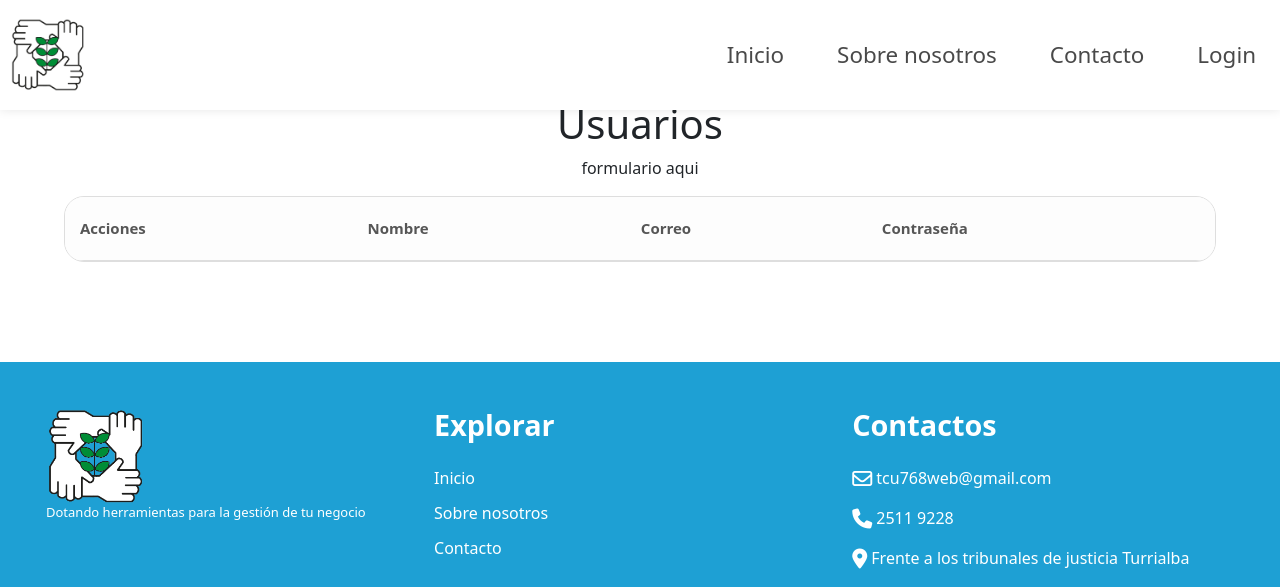
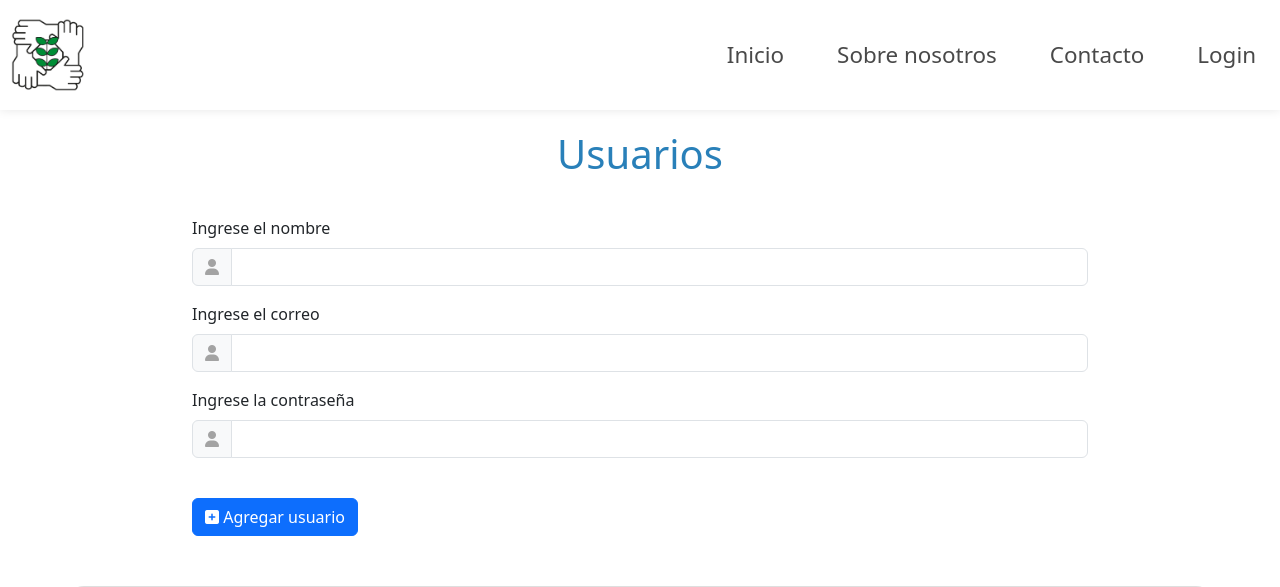
Before and after one commit to Alejandrovc6467/TCU-WEB, a PHP site: template view/usuarios.php in a window 1280 px wide. Shown: the top 587 px of the page. Run offline with PHP 8.4, Linux system fonts and the light colour scheme; the template is opened without the code that fills it, so the values that code supplies are empty; some libraries are stand-ins or nearby versions; some web fonts are replaced.

Commit message:
crud usuarios en desarrollo

```diff
--- a/public/css/usuarios.css
+++ b/public/css/usuarios.css
@@ -6,6 +6,41 @@
     align-items: center;
     justify-content: center;
 }
+
+
+
+
+.usuarios_title{
+    color: var(--titulo);
+    text-align: center;
+    margin-top: 30px;
+
+}
+
+.formulario_container{
+    width: 70%;
+    margin: 30px 0 50px 0;
+
+}
+
+.conatainerBotonFormularioModal{
+    margin-top: 40px;
+}
+
+
+
+
+
+
+
+
+
+
+
+
+
+
+
 
     /*---------- table usuarios registrados ------------*/
 
--- a/public/header.php
+++ b/public/header.php
@@ -17,7 +17,7 @@
 	<link rel="stylesheet" href="public/css/sobreNosotros.css?787">
 	<link rel="stylesheet" href="public/css/contacto.css?12">
 	<link rel="stylesheet" href="public/css/login.css?7">
-	<link rel="stylesheet" href="public/css/usuarios.css?2">
+	<link rel="stylesheet" href="public/css/usuarios.css?3">
 	<link rel="stylesheet" href="public/css/actividades.css?2">
 	<link rel="stylesheet" href="public/css/proyectos.css?2">
 
--- a/view/usuarios.php
+++ b/view/usuarios.php
@@ -7,12 +7,47 @@ include('public/header.php');
 
 <div class="usuarios_container">
 
-  <h1>Usuarios</h1>
+  <h1 class="usuarios_title">Usuarios</h1>
 
 
+  <div class="formulario_container">
 
-  <div class="formulario-container">
-    <p>formulario aqui</p>
+    <form id="agregarDocente">
+
+
+      <div class="mb-3">
+          <label for="basic-url" class="form-label">Ingrese el nombre</label>
+          <div class="input-group">
+              <span class="input-group-text" id="basic-addon1"><i class="fa-solid fa-user" style="color: #a3a3a3;"></i></span>
+              <input type="text" class="form-control" placeholder="" id="nombre" aria-label="nombre" aria-describedby="basic-addon1" required>
+          </div>
+      </div>
+
+
+      <div class="mb-3">
+          <label for="basic-url" class="form-label">Ingrese el correo</label>
+          <div class="input-group">
+              <span class="input-group-text" id="basic-addon1"><i class="fa-solid fa-user" style="color: #a3a3a3;"></i></span>
+              <input type="text" class="form-control" placeholder="" id="apellido1" aria-label="apellido1" aria-describedby="basic-addon1" required>
+          </div>
+      </div>
+
+      <div class="mb-3">
+          <label for="basic-url" class="form-label">Ingrese la contraseña</label>
+          <div class="input-group">
+              <span class="input-group-text" id="basic-addon1"><i class="fa-solid fa-user" style="color: #a3a3a3;"></i></span>
+              <input type="text" class="form-control" placeholder="" id="apellido2" aria-label="apellido2" aria-describedby="basic-addon1" required>
+          </div>
+      </div>
+
+
+      <div class="conatainerBotonFormularioModal">
+          <button type="submit" value="Registrar" id="buttonRegistrarUsuario" class="btn btn-primary butonAgregarForm"><i class="fa-solid fa-square-plus" style="color: #ffffff;"></i> Agregar usuario</button>
+      </div>
+
+
+    </form>
+
   </div>
 
 
```
